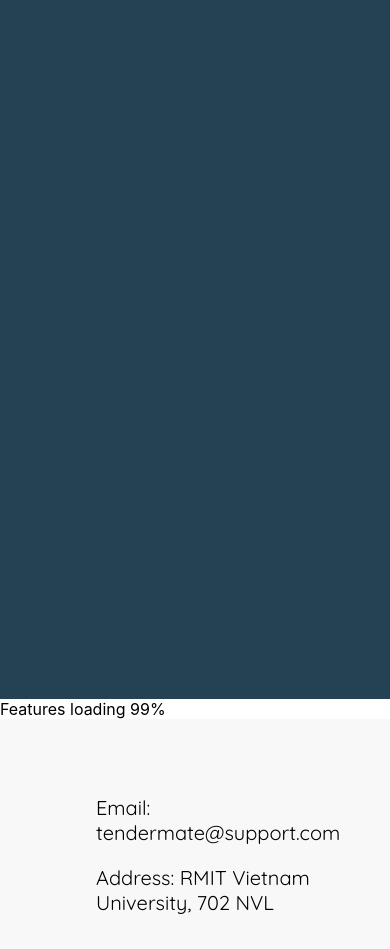
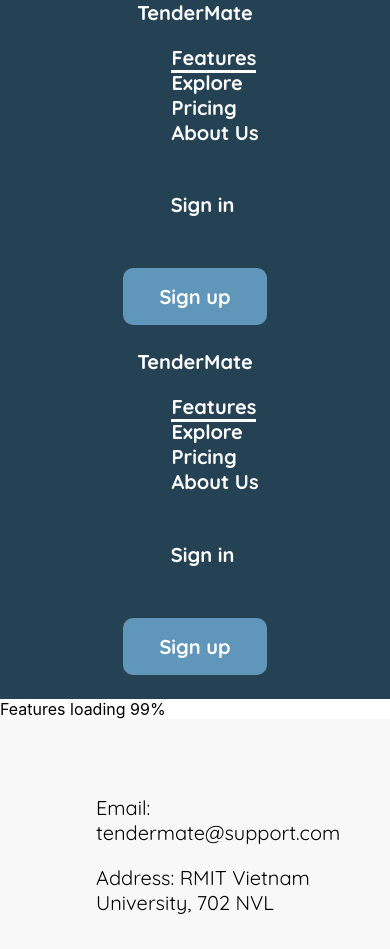
Before and after one commit to hungthezorba/projecter-front-end, a React (Create React App) app: page /features in a window 390 px wide. Built offline with nearby package versions, Linux system fonts and the light colour scheme.

Commit message:
Adjust responsive navbar's css [26.10.20]

```diff
--- a/src/navigation/NavigationBar.css
+++ b/src/navigation/NavigationBar.css
@@ -18,7 +18,9 @@
 
 /* Flex-box container */
 .flexbox {
-    width: 1128px;
+    max-width: 1128px;
+    margin-right: auto;
+	margin-left: auto;
     align-items: center;
     margin: 0 auto;
     min-height: 100%;
```
